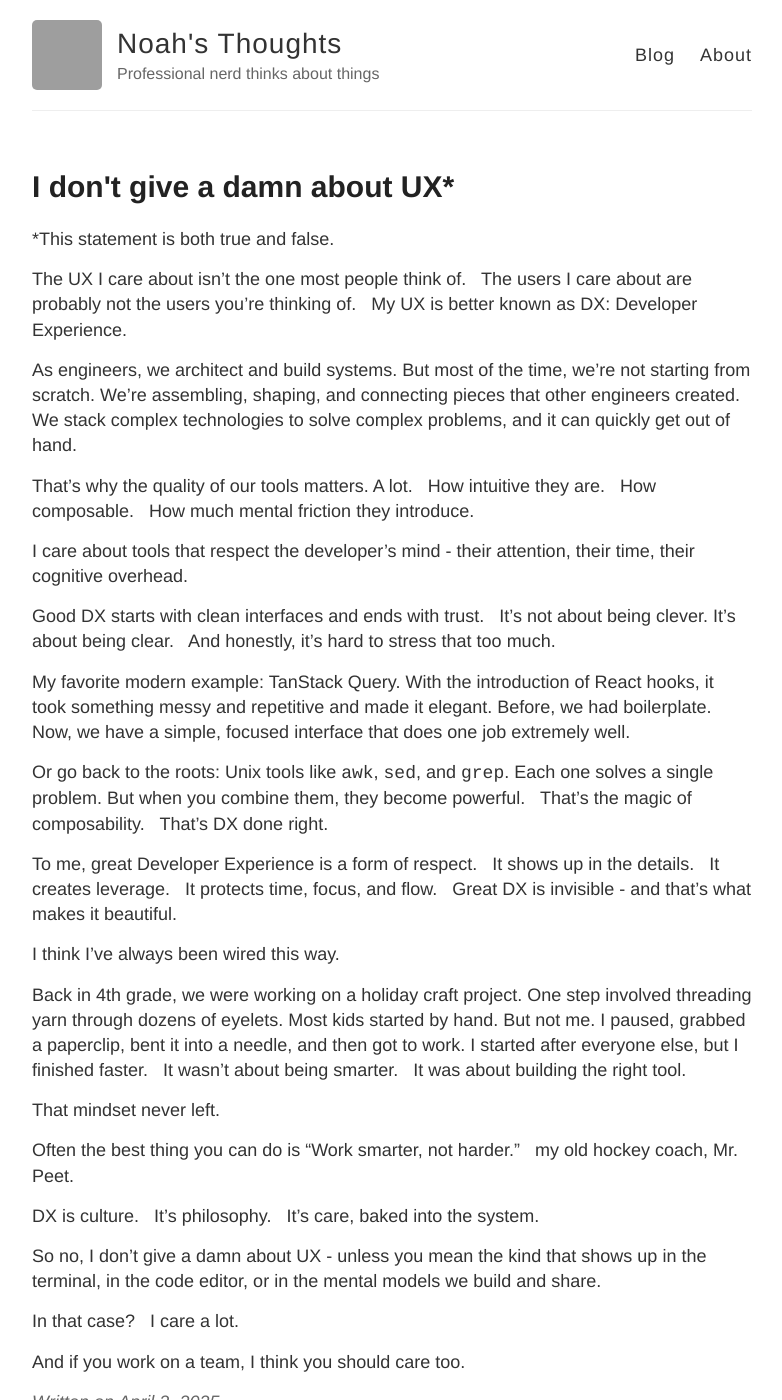
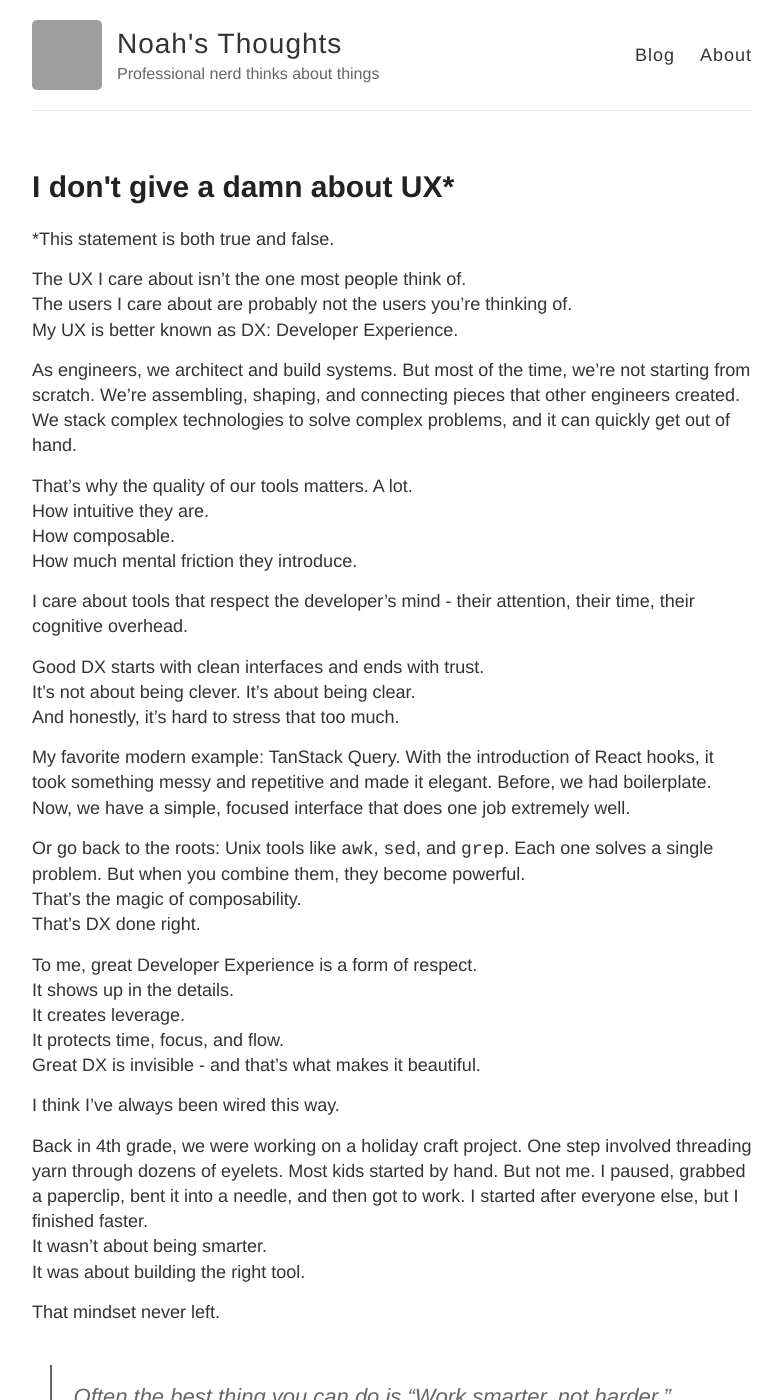
Before and after one commit to ncharris93/ncharris93.github.io, a Jekyll site: the page built from _posts/2025-04-02-i-dont-give-a-damn-about-ux.md, in a window 1280 px wide and 1400 px high. Shown: the whole window, without its empty margins (248-1030 px from the left). Built offline with Jekyll 4.4.1, drawn with Linux system fonts in a browser that asks for light colours; some of the changed text lies outside the part shown; grey boxes are pictures that could not be loaded.

Commit message:
fix: proper markdown render

```diff
--- a/_posts/2025-04-02-i-dont-give-a-damn-about-ux.md
+++ b/_posts/2025-04-02-i-dont-give-a-damn-about-ux.md
@@ -5,53 +5,54 @@ title: I don't give a damn about UX*
 
 \*This statement is both true and false.
 
-The UX I care about isn’t the one most people think of.
-The users I care about are probably not the users you're thinking of.
+The UX I care about isn’t the one most people think of.<br/>
+The users I care about are probably not the users you're thinking of.<br/>
 My UX is better known as DX: Developer Experience.
 
 As engineers, we architect and build systems. But most of the time, we’re not starting from scratch. We’re assembling, shaping, and connecting pieces that other engineers created. We stack complex technologies to solve complex problems, and it can quickly get out of hand.
 
-That’s why the quality of our tools matters. A lot.
-How intuitive they are.
-How composable.
+That’s why the quality of our tools matters. A lot.<br/>
+How intuitive they are.<br/>
+How composable.<br/>
 How much mental friction they introduce.
 
 I care about tools that respect the developer’s mind - their attention, their time, their cognitive overhead.
 
-Good DX starts with clean interfaces and ends with trust.
-It’s not about being clever. It’s about being clear.
+Good DX starts with clean interfaces and ends with trust.<br/>
+It’s not about being clever. It’s about being clear.<br/>
 And honestly, it’s hard to stress that too much.
 
 My favorite modern example: TanStack Query. With the introduction of React hooks, it took something messy and repetitive and made it elegant. Before, we had boilerplate. Now, we have a simple, focused interface that does one job extremely well.
 
-Or go back to the roots: Unix tools like `awk`, `sed`, and `grep`. Each one solves a single problem. But when you combine them, they become powerful.
-That’s the magic of composability.
-That’s DX done right.
+Or go back to the roots: Unix tools like `awk`, `sed`, and `grep`. Each one solves a single problem. But when you combine them, they become powerful.<br/>
+That’s the magic of composability.<br/>
+That’s DX done right.<br/>
 
-To me, great Developer Experience is a form of respect.
-It shows up in the details.
-It creates leverage.
-It protects time, focus, and flow.
+To me, great Developer Experience is a form of respect.  <br/>
+It shows up in the details.<br/>
+It creates leverage.<br/>
+It protects time, focus, and flow.<br/>
 Great DX is invisible - and that’s what makes it beautiful.
 
 I think I’ve always been wired this way.
 
-Back in 4th grade, we were working on a holiday craft project. One step involved threading yarn through dozens of eyelets. Most kids started by hand. But not me. I paused, grabbed a paperclip, bent it into a needle, and then got to work. I started after everyone else, but I finished faster.
-It wasn’t about being smarter.
+Back in 4th grade, we were working on a holiday craft project. One step involved threading yarn through dozens of eyelets. Most kids started by hand. But not me. I paused, grabbed a paperclip, bent it into a needle, and then got to work. I started after everyone else, but I finished faster.  <br/>
+It wasn’t about being smarter.  <br/>
 It was about building the right tool.
 
 That mindset never left.
 
-Often the best thing you can do is “Work smarter, not harder.”
-my old hockey coach, Mr. Peet.
+> Often the best thing you can do is “Work smarter, not harder.”<br/>
+>
+> — my old hockey coach, Mr. Peet.
 
-DX is culture.
-It’s philosophy.
+DX is culture.  <br/>
+It’s philosophy.  <br/>
 It’s care, baked into the system.
 
 So no, I don’t give a damn about UX - unless you mean the kind that shows up in the terminal, in the code editor, or in the mental models we build and share.
 
-In that case?
+In that case? <br/>
 I care a lot.
 
 And if you work on a team, I think you should care too.
```
